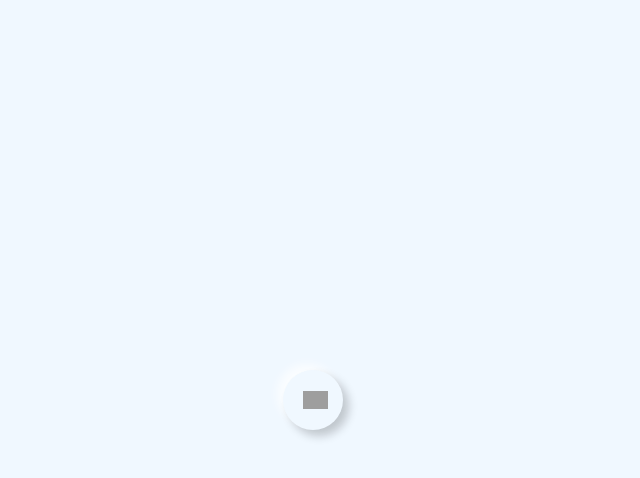
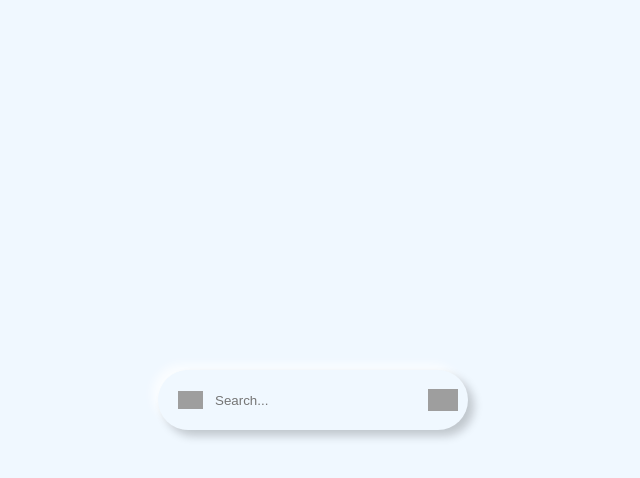
Before and after one commit to inspiredProgrammer1921/Animated-Search-Bar, a plain HTML site: page index.html in a window 1280 px wide. Both pictures are taken after a click on the picture 642 px from the left and 400 px from the top of the page. Shown: the whole page, without its empty margins (327-967 px from the left). Drawn offline with Linux system fonts and the light colour scheme; grey boxes are pictures that could not be loaded.

Commit message:
finished the CSS and wrote the JS for animated search bar effect

```diff
--- a/index.html
+++ b/index.html
@@ -12,6 +12,6 @@
         <input type="text" class="input" placeholder="Search...">
         <img src="https://cdn1.iconfinder.com/data/icons/google-s-logo/150/Google_Icons-25-1024.png" alt="mic-icon" class="mic-icon">
     </div>
-
+    <script src="script.js"></script>
 </body>
 </html>
--- a/script.js
+++ b/script.js
@@ -0,0 +1,7 @@
+const searchBarContainerE1 = document.querySelector(".search-bar-container");
+
+const magnifierE1 = document.querySelector(".magnifier");
+
+magnifierE1.addEventListener("click", () => {
+    searchBarContainerE1.classList.toggle("active");
+});
--- a/style.css
+++ b/style.css
@@ -19,6 +19,7 @@ body {
     -6px -6px 10px rgba(255,255,255,0.7);
     margin: 10px;
     position: relative;
+    transition: width 1.5s;
 }
 
 .magnifier {
@@ -32,14 +33,19 @@ body {
     width: 30px;
     position: absolute;
     right: 10px;
+    transition: width 0.4s;
+    transition-delay: 1s;
 }
 
 .input {
     background-color: transparent;
     border: none;
     margin: 10px 50px;
+    width: 100%;
     outline: none;
     color: rgb(100, 100, 100);
+    transition: width 1s;
+    transition-delay: 0.3s;
 }
 
 .active.search-bar-container {
```
